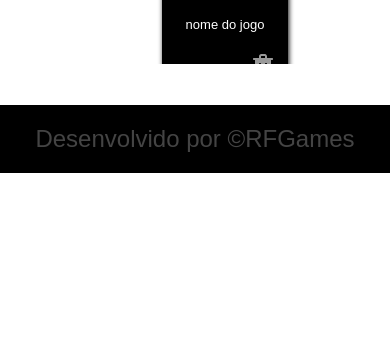
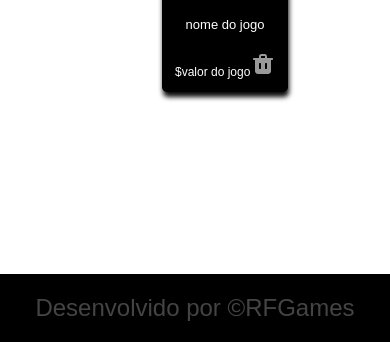
Before and after one commit to Rafa1472/rfgames, a website with bundled scripts: page index.html in a window 390 px wide. Shown: the part 729-1071 px from the top of the page. Before the commit the page ends 902 px from the top, so only its background shows below. Built offline with nearby package versions, Linux system fonts and the light colour scheme; data requests are answered from the project's data file; a web font is replaced by a local one.

Commit message:
mais umas alterações

```diff
--- a/style/style.css
+++ b/style/style.css
@@ -73,7 +73,7 @@ main section h1 {
 }
 
 .container-produto {
-    overflow-y: scroll;
+    overflow: auto;
     max-width: 650px;
     height: 80vh;
     margin-top: 20px;
@@ -269,6 +269,7 @@ footer p {
 
     .container-produto {
         max-width: 400px;
+        height: 40vh;
     }
 
     .card {
```
